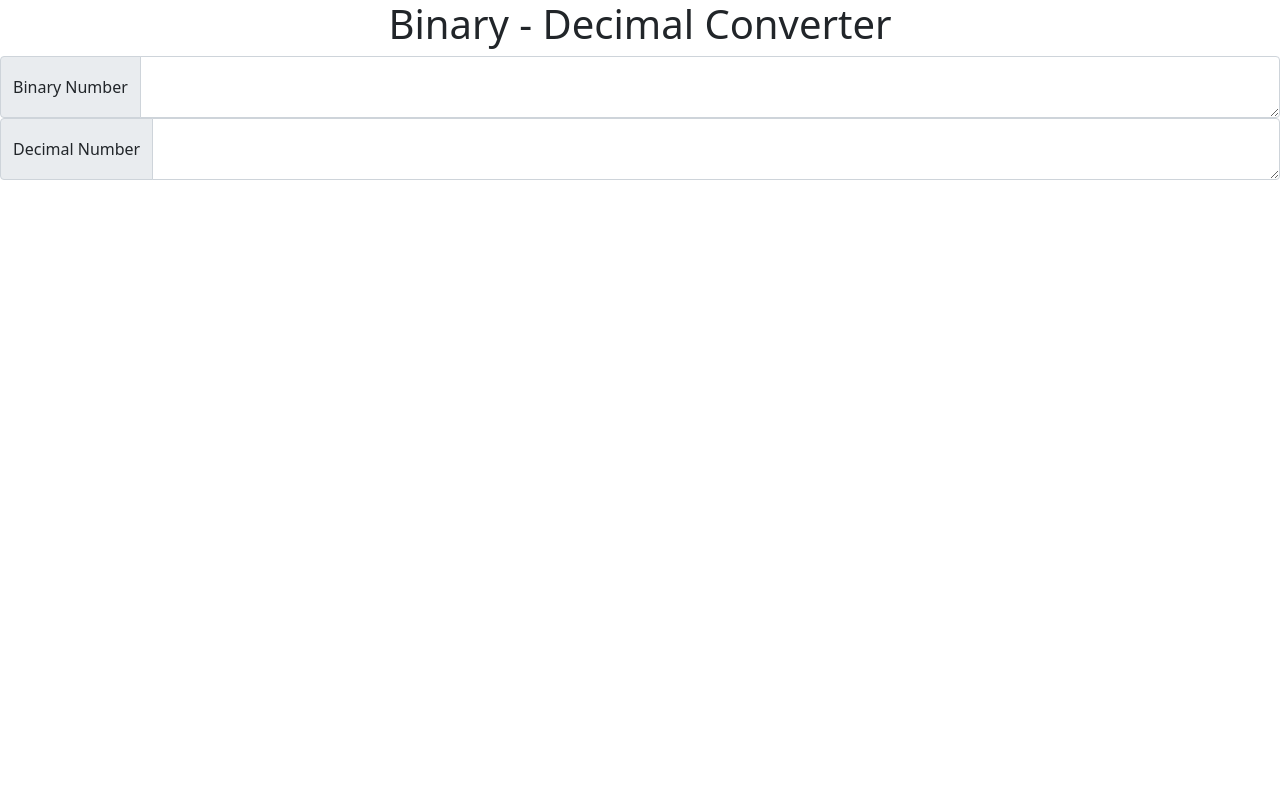
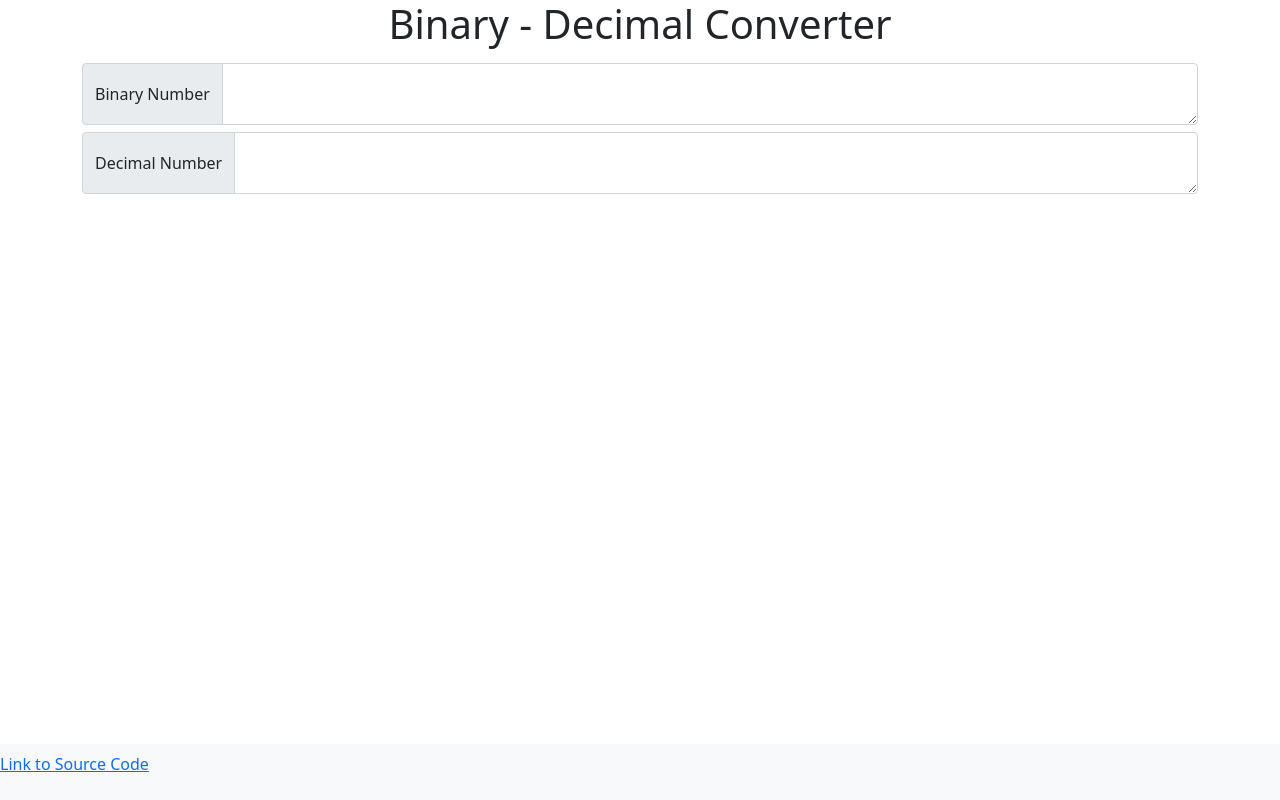
Before and after one commit to 2brownc/binary-decimal-conv, a React (Create React App) app: page / in a window 1280 px wide. Built offline with nearby package versions, Linux system fonts and the light colour scheme.

Commit message:
logic, UI

```diff
--- a/src/App.js
+++ b/src/App.js
@@ -1,14 +1,16 @@
+import { Container, Row } from 'react-bootstrap';
+
 import logo from "./logo.svg";
 import "./App.css";
 import ConverterForm from "./components/Converter";
+import Footer from "./components/Footer";
 
 function App() {
   return (
     <div className="App">
       <h1>Binary - Decimal Converter</h1>
-      <div>
         <ConverterForm />
-      </div>
+      <Footer />
     </div>
   );
 }
--- /dev/null
+++ b/src/components/Converter.css
@@ -0,0 +1,8 @@
+.infobar {
+  padding: 20px;
+}
+
+.inputBoxes {
+  margin-top: 7px;
+  margin-bottom: 7px;
+}
--- a/src/components/Converter.js
+++ b/src/components/Converter.js
@@ -1,5 +1,13 @@
 import React, { useState } from "react";
-import { Form, InputGroup, FormControl, Alert } from "react-bootstrap";
+import { Form,
+  InputGroup,
+  FormControl,
+  Alert,
+  Container,
+  Row
+} from "react-bootstrap";
+
+import './Converter.css';
 
 const ConverterForm = () => {
   const [binaryNum, setBinaryNum] = useState("");
@@ -9,10 +17,13 @@ const ConverterForm = () => {
 
   const decToBin = (value) => {
     const inputIsDecimal = new RegExp(/^\d+$/);
+    const inputIsExponential = new RegExp('^[-+]?(0?|[1-9][0-9]*)(\.[0-9]*[1-9])?([eE][-+]?(0|[1-9][0-9]*))?$');
     let result = null;
 
-    if (inputIsDecimal.test(value)) {
-      result = parseInt(value, 10).toString(2);
+    if (
+      inputIsDecimal.test(value) || inputIsExponential.test(value)
+    ) {
+      result = new Number(value).toString(2);
     }
 
     return result;
@@ -23,7 +34,7 @@ const ConverterForm = () => {
     let result = null;
 
     if (inputIsBinary.test(value)) {
-      result = parseInt(value, 2);
+      result = new Number('0b' + value.toString()).toString(10);
     }
 
     return result;
@@ -38,14 +49,15 @@ const ConverterForm = () => {
   };
 
   const handleInputChange = (target) => {
-    if (target.value === "") {
+    const value = target.value.trim();
+    if (value === "") {
       setBinaryNum("");
       setDecimalNum("");
     } else {
       let result = null;
       switch (target.name) {
         case "binaryNumInput":
-          result = binToDec(target.value);
+          result = binToDec(value);
 
           if (result === null) {
             setAlertText(
@@ -55,13 +67,13 @@ const ConverterForm = () => {
           } else {
             setAlertText("");
             setInvalidInput(false);
-            setBinaryNum(target.value);
+            setBinaryNum(value);
             setDecimalNum(result);
           }
 
           break;
         case "decimalNumInput":
-          result = decToBin(target.value);
+          result = decToBin(value);
 
           if (result === null) {
             setAlertText(
@@ -71,7 +83,7 @@ const ConverterForm = () => {
           } else {
             setAlertText("");
             setInvalidInput(false);
-            setDecimalNum(target.value);
+            setDecimalNum(value);
             setBinaryNum(result);
           }
           break;
@@ -80,10 +92,10 @@ const ConverterForm = () => {
   };
 
   return (
-    <>
-      <div>
+    <Container fluid="md">
+      <Row>
         <Form>
-          <InputGroup>
+          <InputGroup className="inputBoxes">
             <InputGroup.Text>Binary Number</InputGroup.Text>
             <FormControl
               as="textarea"
@@ -96,7 +108,7 @@ const ConverterForm = () => {
               }}
             />
           </InputGroup>
-          <InputGroup>
+          <InputGroup className="inputBoxes">
             <InputGroup.Text>Decimal Number</InputGroup.Text>
             <FormControl
               as="textarea"
@@ -110,11 +122,11 @@ const ConverterForm = () => {
             />
           </InputGroup>
         </Form>
-      </div>
-      <div>
+          </Row>
+      <Row className="infobar">
         <InvalidInputWarn showMessage={!invalidInput} message={alertText} />
-      </div>
-    </>
+        </Row>
+    </Container>
   );
 };
 
--- /dev/null
+++ b/src/components/Footer.js
@@ -0,0 +1,13 @@
+import { Navbar } from 'react-bootstrap';
+
+const Footer = () => { return (
+  <Navbar fixed="bottom" bg="light" variant="light">
+  <p>
+      <a href="https://github.com/2brownc/binary-decimal-conv">
+        Link to Source Code
+      </a>
+  </p>
+  </Navbar>
+)};
+
+export default Footer;
```
